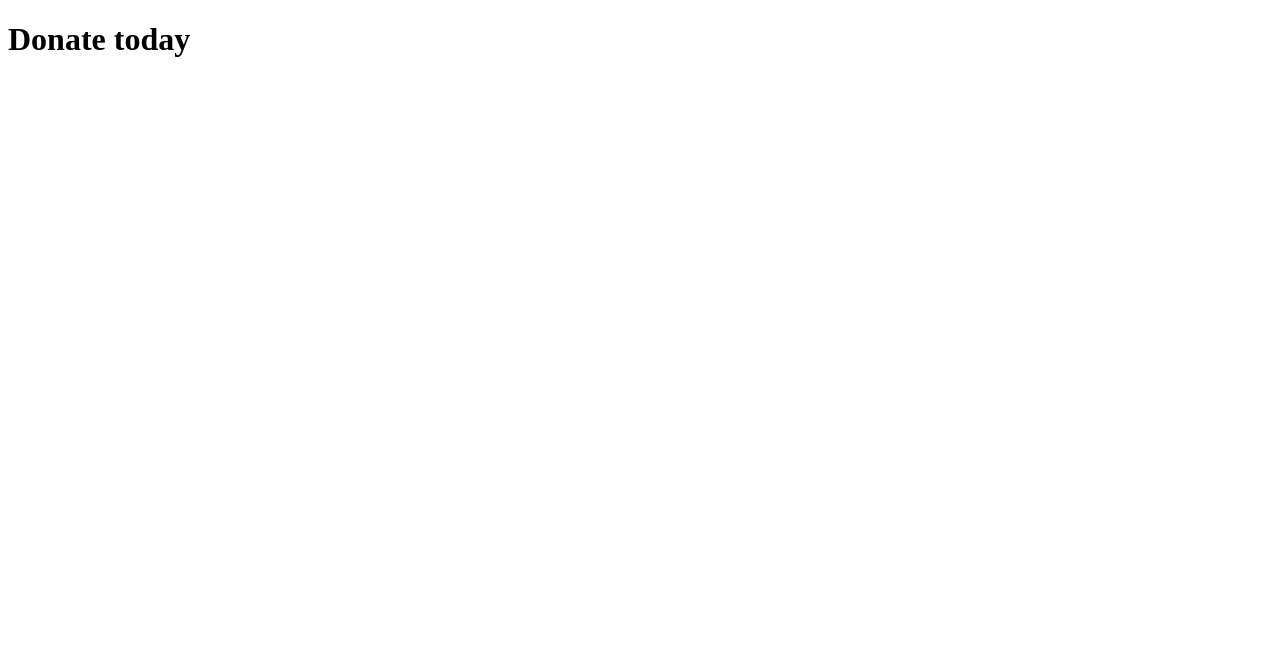
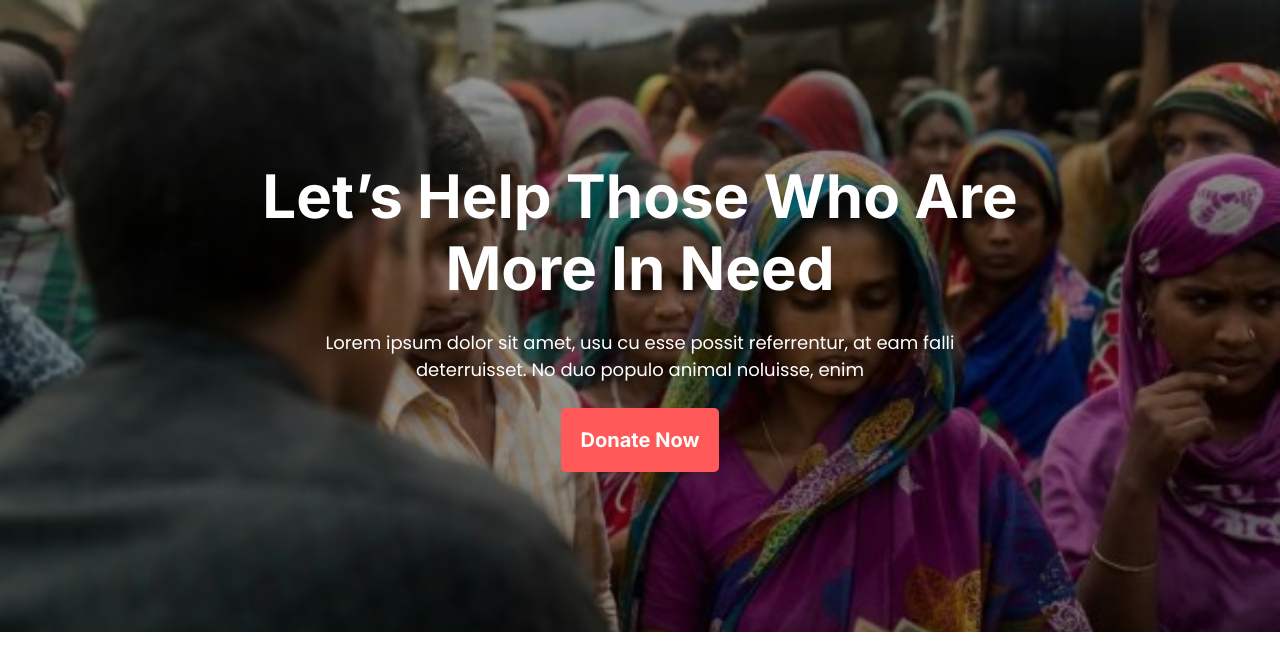
Before and after one commit to SHKnight92/donate-today, a plain HTML site: page index.html in a window 1280 px wide. Drawn offline with Linux system fonts and the light colour scheme.

Commit message:
header section done

```diff
--- a/index.html
+++ b/index.html
@@ -5,8 +5,18 @@
     <meta name="viewport" content="width=device-width, initial-scale=1.0">
     <title>Donate Today</title>
     <link rel="stylesheet" href="/styles/style.css">
+    <link rel="preconnect" href="https://fonts.googleapis.com">
+<link rel="preconnect" href="https://fonts.gstatic.com" crossorigin>
+<link href="https://fonts.googleapis.com/css2?family=Inter:wght@700&display=swap" rel="stylesheet">
+<link rel="preconnect" href="https://fonts.googleapis.com">
+<link rel="preconnect" href="https://fonts.gstatic.com" crossorigin>
+<link href="https://fonts.googleapis.com/css2?family=Inter:wght@700&family=Poppins:wght@400;600&display=swap" rel="stylesheet">
 </head>
 <body>
-    <h1>Donate today</h1>
+    <header class="header-section">
+        <h1 class="title">Let’s Help Those Who Are <br> More In Need</h1>
+        <p class="header-text">Lorem ipsum dolor sit amet, usu cu esse possit referrentur, at eam falli <br> deterruisset. No duo populo animal noluisse, enim</p>
+        <button class="btn-primary">Donate Now</button>
+    </header>
 </body>
 </html>
--- a/styles/style.css
+++ b/styles/style.css
@@ -0,0 +1,37 @@
+* {
+    margin: 0;
+    font-family: Inter, Poppins;
+}
+
+.btn-primary {
+    border-radius: 5px;
+    background: #FF5959;
+    color: #fff;
+    padding: 20px;
+    border: none;
+    font-size: 20px;
+    font-weight: 600;
+}
+
+/* header styles */
+.header-section {
+    height: auto;
+    text-align: center;
+    background-color: rgba(0, 0, 0, 0.4);
+    background-image: url(../images/donation1.jpg);
+    background-blend-mode: multiply;
+    background-repeat: no-repeat;
+    background-size: cover;
+    color: white;
+    padding: 160px;
+}
+
+.header-section h1 {
+    font-size: 60px;
+}
+
+.header-section p {
+    font-size: 18px;
+    font-family: Poppins;
+    padding: 25px 70px;
+}
```
